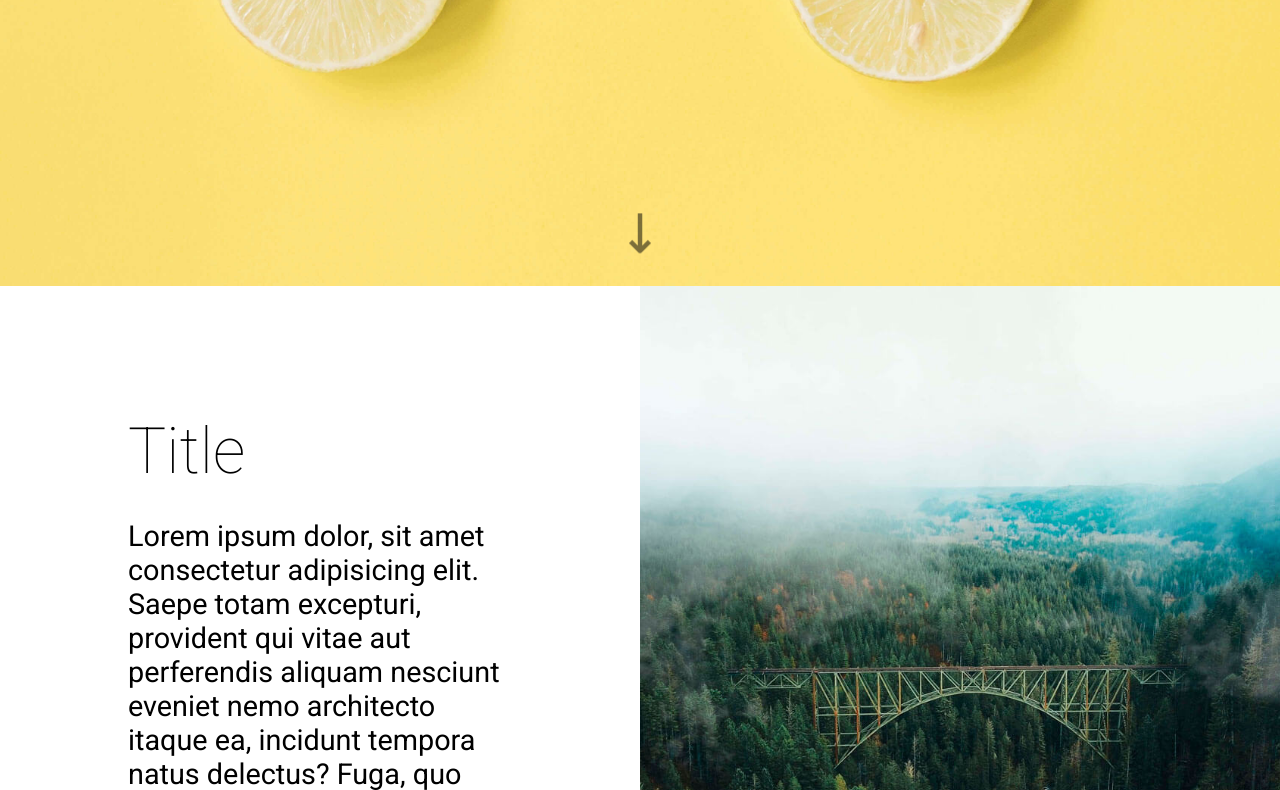
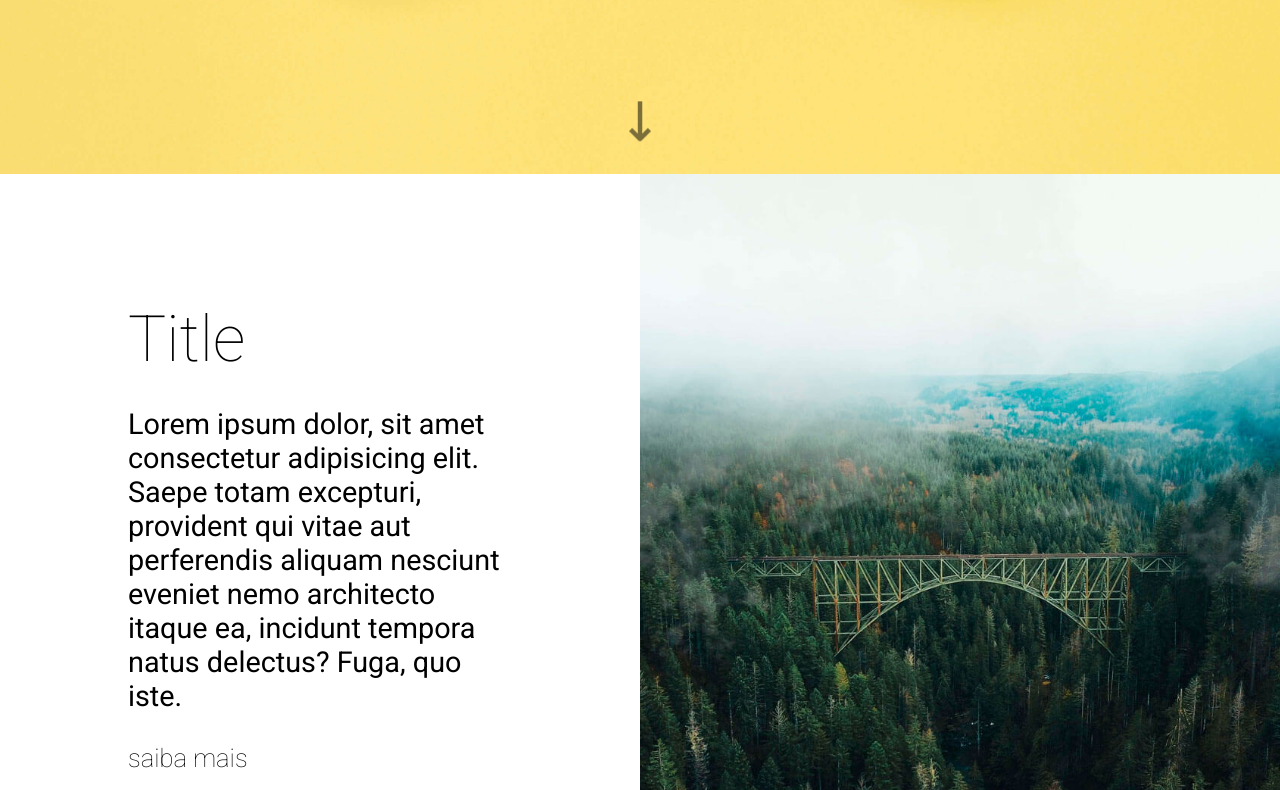
Before and after one commit to lopppes/landing-page-xyz, a plain HTML site: page index.html in a window 1280 px wide. Shown: the part 584-1374 px from the top of the page. Drawn offline with Linux system fonts and the light colour scheme; the site is published under a folder, as on GitHub Pages, so addresses that start at the root find nothing.

Commit message:
removendo / do menu.css e do variables.css no index

```diff
--- a/index.html
+++ b/index.html
@@ -7,8 +7,8 @@
 
     <link rel="stylesheet" href="style.css">
     <link rel="stylesheet" href="reset.css">
-    <link rel="stylesheet" href="/variables.css">
-    <link rel="stylesheet" href="/menu.css">
+    <link rel="stylesheet" href="variables.css">
+    <link rel="stylesheet" href="menu.css">
 
     <link rel="preconnect" href="https://fonts.googleapis.com">
     <link rel="preconnect" href="https://fonts.gstatic.com" crossorigin>
```
